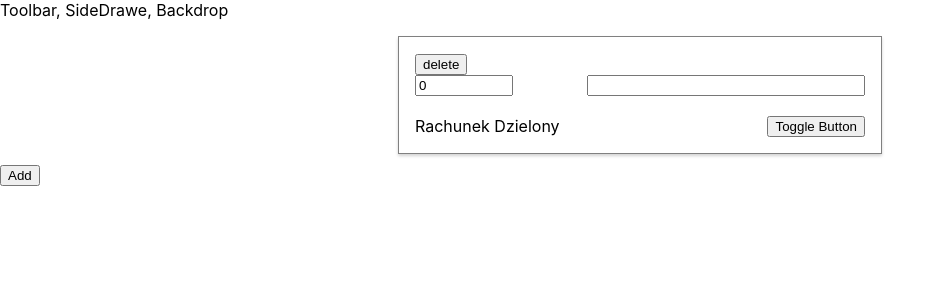
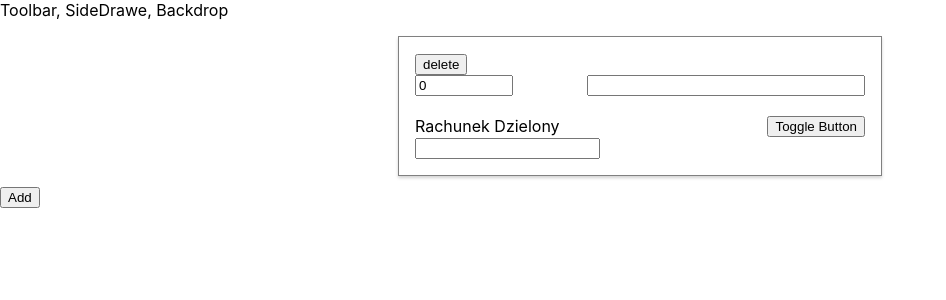
Before and after one commit to kplachecki/budget-app, a React (Create React App) app: page / in a window 1280 px wide. Both pictures are taken after a click on the button "Toggle Button". Shown: the top 300 px of the page, without its empty margins (0-946 px from the left). Built offline with nearby package versions, Linux system fonts and the light colour scheme.

Commit message:
new feature toggle transaction

```diff
--- a/src/App.js
+++ b/src/App.js
@@ -20,6 +20,13 @@ class App extends Component {
         shareWith: null
       }
     ]
+  };
+
+  onToggleSwitch = index => {
+    const transaction = [...this.state.transactions];
+    transaction[index].toggle = !transaction[index].toggle;
+    console.log(transaction[index].toggle);
+    this.setState({ transactions: transaction });
   };
 
   onAddTransaction = () => {
@@ -72,6 +79,7 @@ class App extends Component {
             transactions={this.state.transactions}
             inputChanged={this.onInputHandler}
             deleteTransaction={this.onDeleteTransaction}
+            toggleSwitch={this.onToggleSwitch}
           />
         </Layout>
       </Aux>
--- a/src/components/Transaction/Toggle/Toggle.js
+++ b/src/components/Transaction/Toggle/Toggle.js
@@ -1,17 +1,15 @@
-import React, { Component } from 'react';
-import classes from './Toggle.module.css';
+import React, { Component } from "react";
+import classes from "./Toggle.module.css";
 
 class Toggle extends Component {
-    render() {
-        return(
-                <div className={classes.Button}>
-                    <span>Rachunek Dzielony</span>
-                    <button>Toggle Button</button>
-                </div>
-        )
-    }
-};
-
-
+  render() {
+    return (
+      <div className={classes.Button}>
+        <span>Rachunek Dzielony</span>
+        <button onClick={this.props.toggleSwitch}>Toggle Button</button>
+      </div>
+    );
+  }
+}
 
 export default Toggle;
--- a/src/components/Transaction/Transaction.js
+++ b/src/components/Transaction/Transaction.js
@@ -5,6 +5,16 @@ import PropTypes from "prop-types";
 
 class Transaction extends Component {
   render() {
+    let extension = null;
+
+    if (this.props.toggle) {
+      extension = (
+        <div>
+          <input />
+        </div>
+      );
+    }
+
     return (
       <div className={classes.Transaction}>
         <button onClick={this.props.deleteTransaction}>delete</button>
@@ -22,7 +32,8 @@ class Transaction extends Component {
             className={classes.InputRight}
           />
         </div>
-        <Toggle />
+        <Toggle toggleSwitch={this.props.toggleSwitch} />
+        {extension}
       </div>
     );
   }
--- a/src/containers/TransactionsScreen/TransactionsScreen.js
+++ b/src/containers/TransactionsScreen/TransactionsScreen.js
@@ -14,6 +14,7 @@ const TransactionsScreen = props => {
         key={"transaction " + index}
         inputChanged={event => props.inputChanged(event, index)}
         deleteTransaction={() => props.deleteTransaction(index)}
+        toggleSwitch={() => props.toggleSwitch(index)}
       />
     );
   });
```
